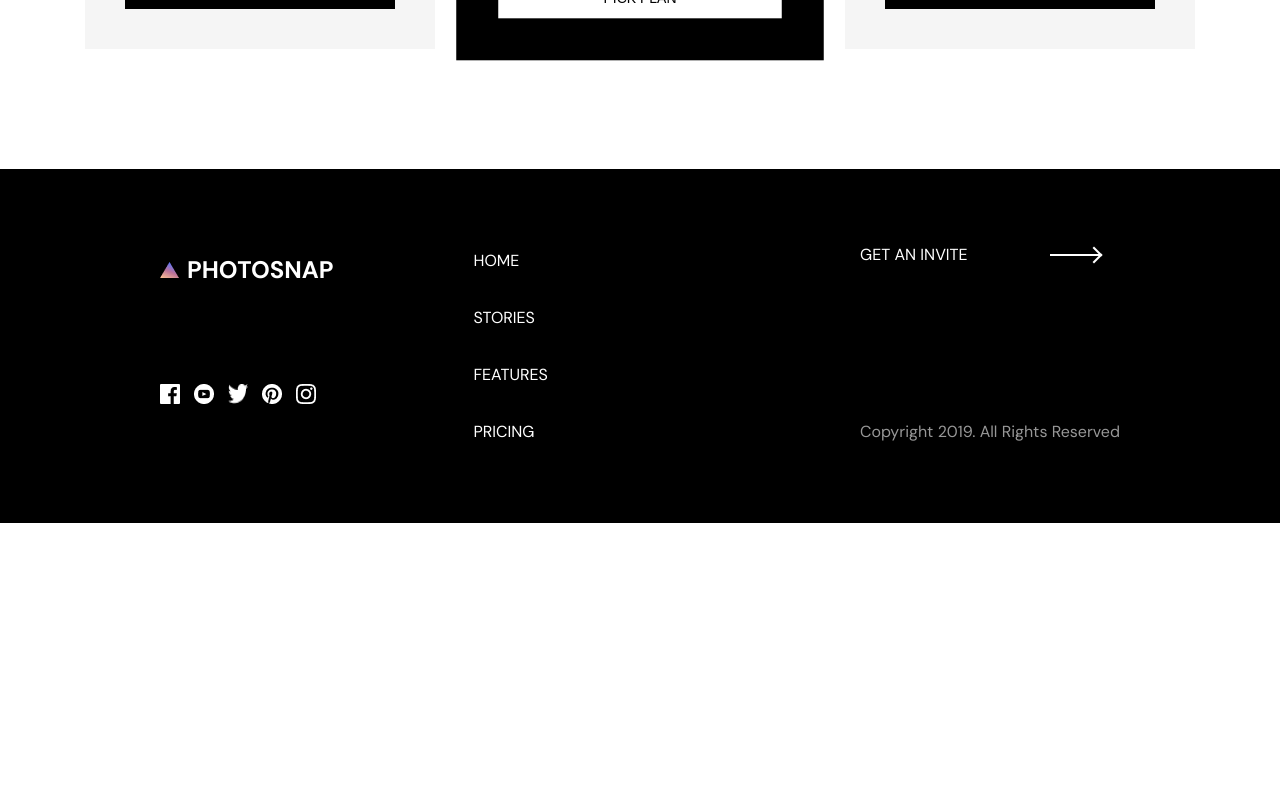
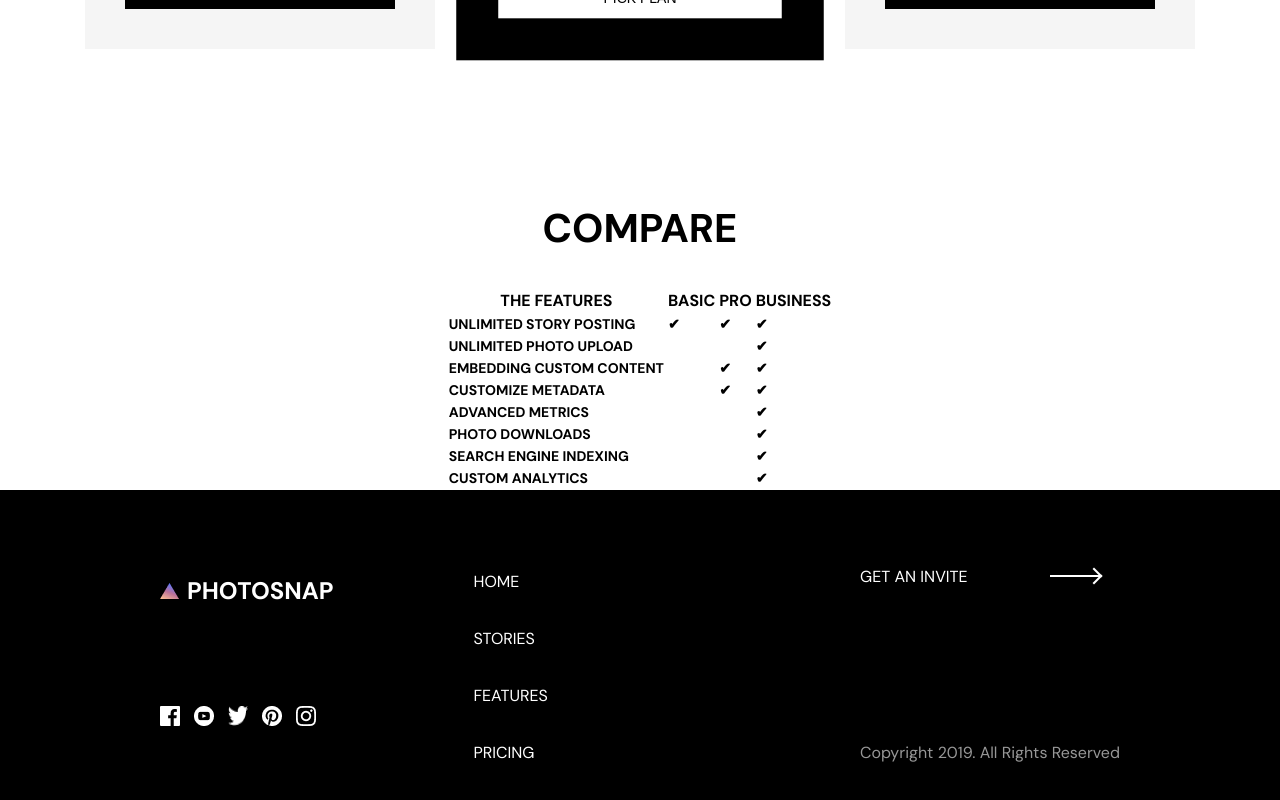
Before and after one commit to Lanssii/photosnap-website-react, a React (Vite) app: page /pricing in a window 1280 px wide. Shown: the part 1402-2202 px from the top of the page. Before the commit the page ends 1925 px from the top, so only its background shows below. Built offline with nearby package versions, Linux system fonts and the light colour scheme.

Commit message:
feat: add CompareTable component to display pricing features comparison

```diff
--- a/src/components/CompareTable/CompareTable.css
+++ b/src/components/CompareTable/CompareTable.css
@@ -0,0 +1,15 @@
+.compare {
+  display: flex;
+  flex-direction: column;
+  justify-content: center;
+  align-items: center;
+}
+
+.compare h2 {
+  font-size: 40px;
+}
+
+td {
+  font-weight: bold;
+  font-size: 14px;
+}
--- a/src/components/CompareTable/CompareTable.jsx
+++ b/src/components/CompareTable/CompareTable.jsx
@@ -0,0 +1,74 @@
+import "./CompareTable.css";
+
+function CompareTable() {
+  return (
+    <section className="compare">
+      <h2>COMPARE</h2>
+
+      <table>
+        <thead>
+          <tr>
+            <th>THE FEATURES</th>
+            <th>BASIC</th>
+            <th>PRO</th>
+            <th>BUSINESS</th>
+          </tr>
+        </thead>
+
+        <tbody>
+          <tr>
+            <td>UNLIMITED STORY POSTING</td>
+            <td>&#x2714;</td>
+            <td>&#x2714;</td>
+            <td>&#x2714;</td>
+          </tr>
+
+          <tr>
+            <td>UNLIMITED PHOTO UPLOAD</td>
+            <td></td>
+            <td></td>
+            <td>&#x2714;</td>
+          </tr>
+          <tr>
+            <td>EMBEDDING CUSTOM CONTENT</td>
+            <td></td>
+            <td>&#x2714;</td>
+            <td>&#x2714;</td>
+          </tr>
+          <tr>
+            <td>CUSTOMIZE METADATA</td>
+            <td></td>
+            <td>&#x2714;</td>
+            <td>&#x2714;</td>
+          </tr>
+          <tr>
+            <td>ADVANCED METRICS</td>
+            <td></td>
+            <td></td>
+            <td>&#x2714;</td>
+          </tr>
+          <tr>
+            <td>PHOTO DOWNLOADS</td>
+            <td></td>
+            <td></td>
+            <td>&#x2714;</td>
+          </tr>
+          <tr>
+            <td>SEARCH ENGINE INDEXING</td>
+            <td></td>
+            <td></td>
+            <td>&#x2714;</td>
+          </tr>
+          <tr>
+            <td>CUSTOM ANALYTICS</td>
+            <td></td>
+            <td></td>
+            <td>&#x2714;</td>
+          </tr>
+        </tbody>
+      </table>
+    </section>
+  );
+}
+
+export default CompareTable;
--- a/src/views/Pricing.jsx
+++ b/src/views/Pricing.jsx
@@ -1,5 +1,6 @@
 import HeroSection from "../components/HeroSection/HeroSection.jsx";
 import PricingSection from "../components/PricingSection/PricingSection.jsx";
+import CompareTable from "../components/CompareTable/CompareTable.jsx";
 import pricingImage from "../assets/pricing-hero.png";
 
 function Pricing() {
@@ -12,6 +13,7 @@ function Pricing() {
         backgroundColor="#000"
       />
       <PricingSection />
+      <CompareTable />
     </main>
   );
 }
```
